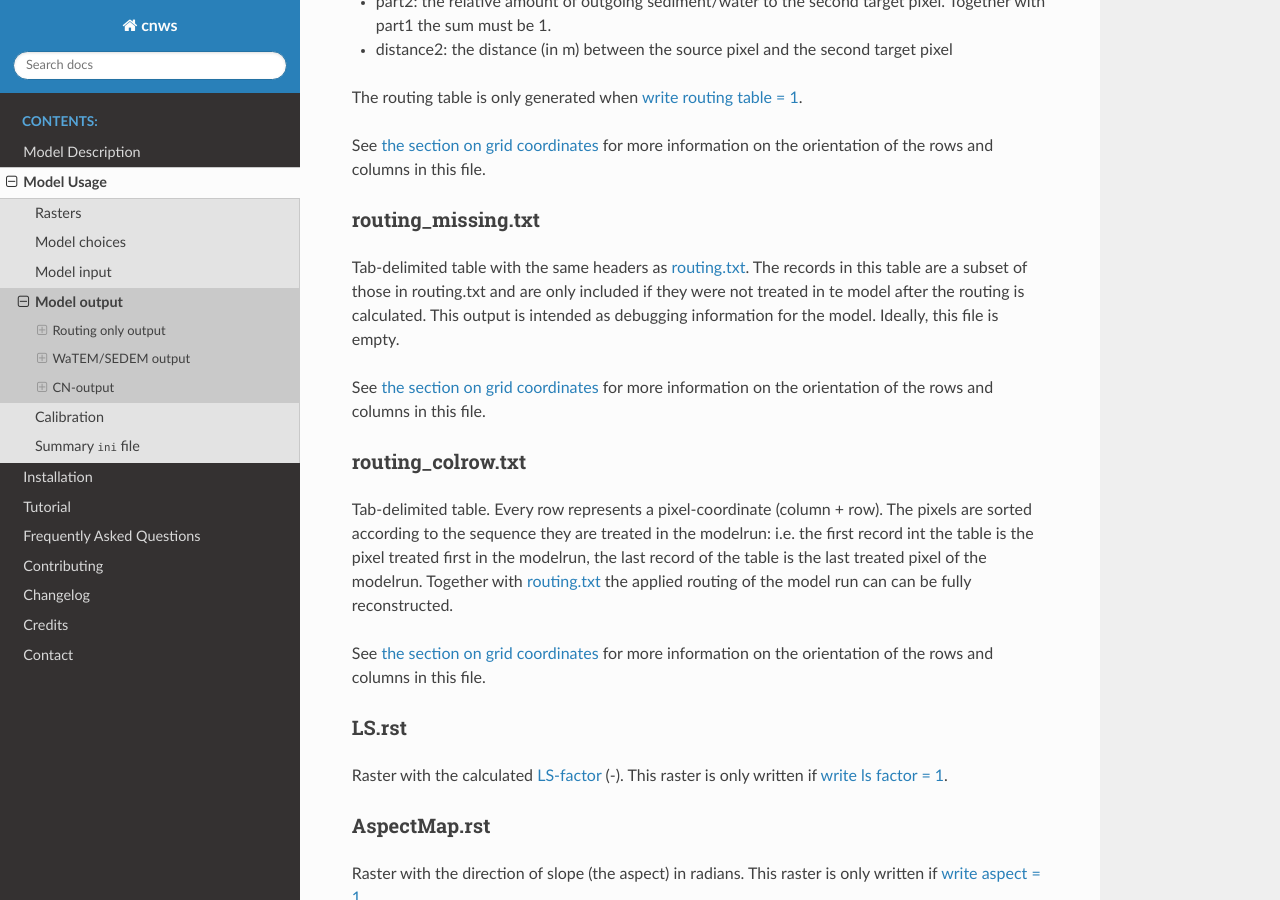
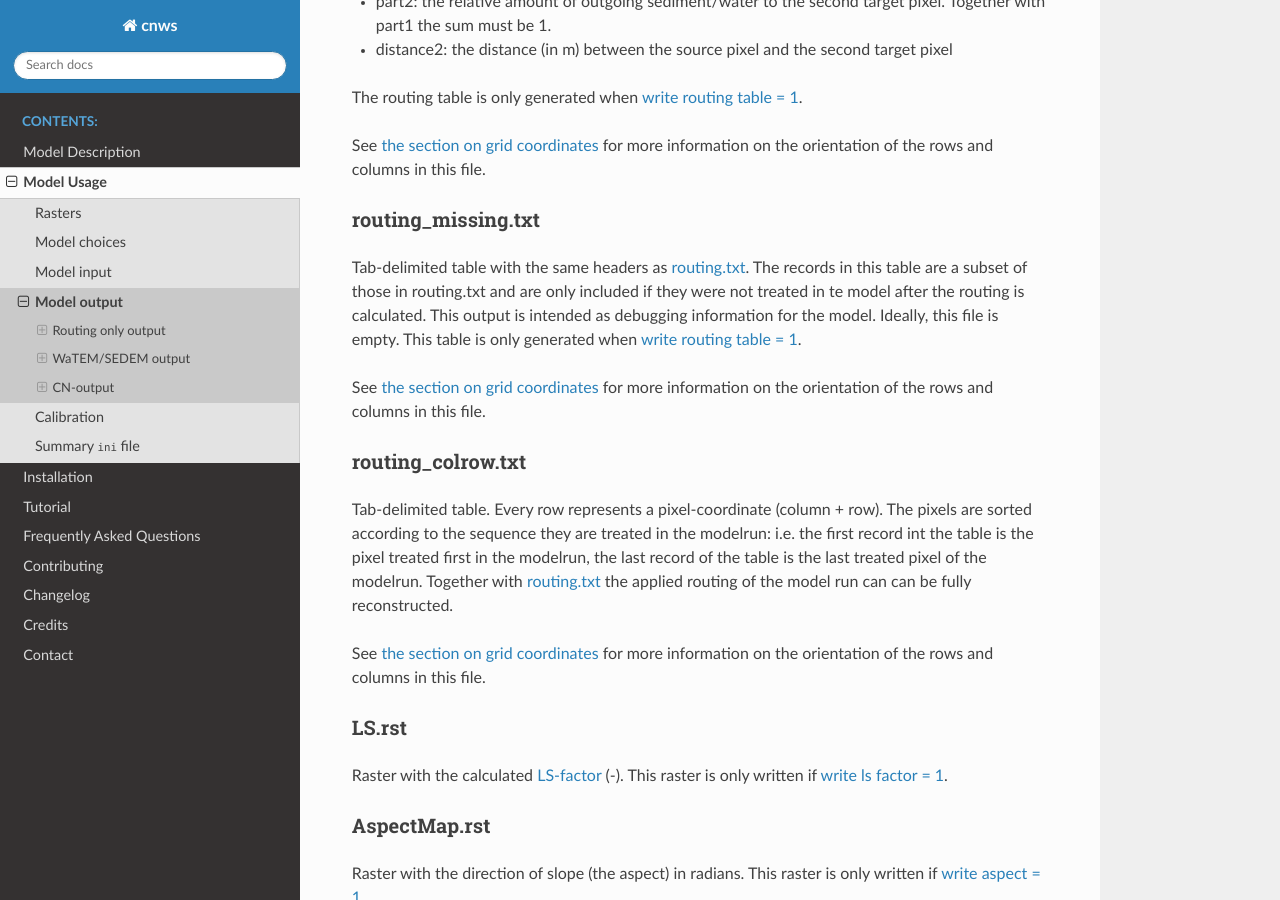
Before and after one commit to watem-sedem/watem-sedem, a Sphinx documentation site: the page built from docs/output.rst, in a window 1280 px wide and 900 px high, scrolled down 732 px. Built offline with Sphinx 7.4.7 and the Read the Docs theme 2.0.0, drawn with Linux system fonts in a browser that asks for light colours.

Commit message:
Update docs

```diff
--- a/docs/output.rst
+++ b/docs/output.rst
@@ -58,7 +58,8 @@ Tab-delimited table with the same headers as :ref:`routing.txt <routingtxt>`.
 The records in this table are a subset of those in routing.txt and are only
 included if they were not treated in te model after the routing is calculated.
 This output is intended as debugging information for the model. Ideally, this
-file is empty.
+file is empty. This table is only generated when
+:ref:`write routing table = 1 <writerouting>`.
 
 See :ref:`the section on grid coordinates <gridcoordinates>` for more
 information on the orientation of the rows and columns in this file.
```
